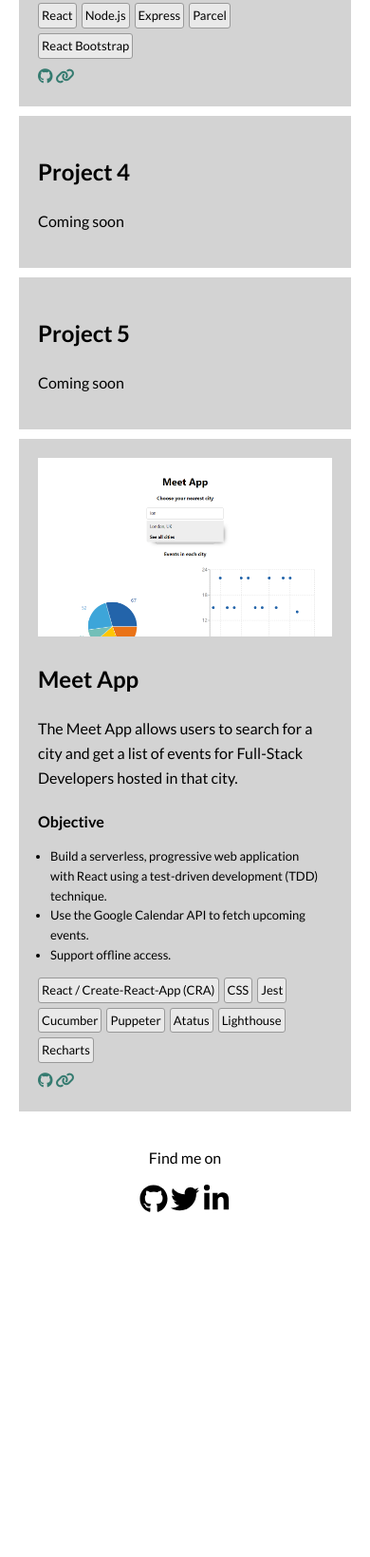
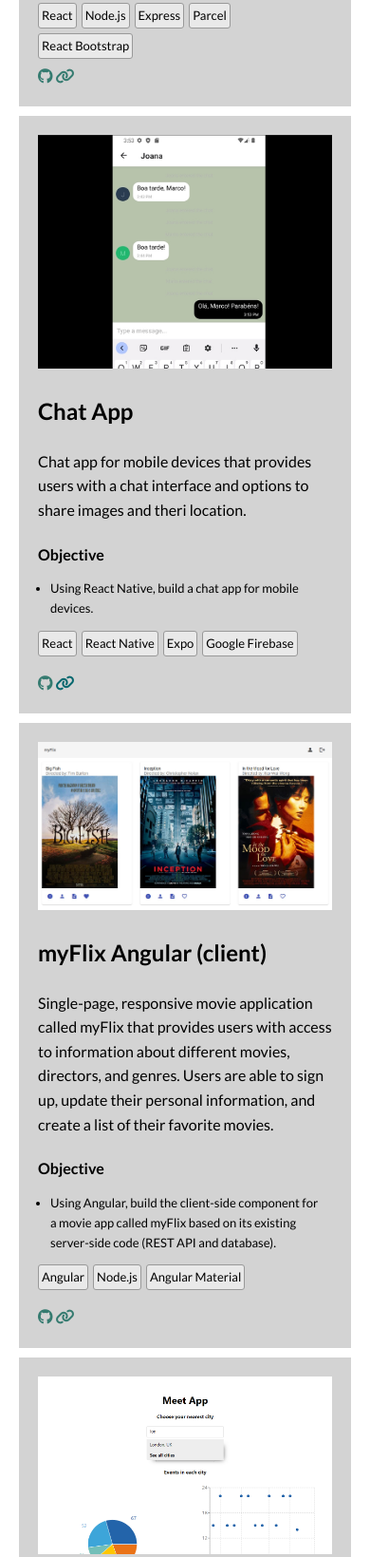
Before and after one commit to joanafm81/portfolio, a website: page work.html in a window 390 px wide. Shown: the part 2171-3810 px from the top of the page at 95% size. Before the commit the page ends 3455 px from the top, so only its background shows below. Drawn offline with nearby package versions, Linux system fonts and the light colour scheme.

Commit message:
Updated projects, social media and contacts

```diff
--- a/css/styles.css
+++ b/css/styles.css
@@ -109,6 +109,7 @@
 .contact {
 	max-width: 280px;
 	margin: 0 auto;
+	text-align: center;
 }
 
 .page-header {
--- a/css/styles.production.css
+++ b/css/styles.production.css
@@ -140,6 +140,7 @@
 .contact {
 	max-width: 280px;
 	margin: 0 auto;
+	text-align: center;
 }
 
 .page-header {
--- a/work.html
+++ b/work.html
@@ -117,13 +117,48 @@
 				</div>
 			</div>
 			<div class="project-list__item">
-				<h2>Project 4</h2>
-				<p>Coming soon</p>
-
+				<img src="img/printscreen-chat.jpg" alt="Chat App printscreen" />
+				<h2>Chat App</h2>
+				<p>Chat app for mobile devices that provides users with a chat interface and options to share images and theri location.</p>
+				<h4>Objective</h4>
+				<ul class="objectives">
+					<li>Using React Native, build a chat app for mobile devices.</li>
+				</ul>
+				<!-- <h4>List of the technologies used</h4> -->
+				<ul class="tech">
+					<li>React</li>
+					<li>React Native</li>
+					<li>Expo</li>
+					<li>Google Firebase</li>
+				</ul>
+				<br />
+				<div class="links">
+					<a href="https://github.com/joanafm81/chat-app/" target="_blank"><i class="fa-brands fa-github"></i></a>
+					<a href="" target="_blank"><i class="fa-solid fa-link"></i></a>
+				</div>
 			</div>
 			<div class="project-list__item">
-				<h2>Project 5</h2>
-				<p>Coming soon</p>
+				<img src="img/printscreen-myflix-angular.jpg" alt="myFlix Angular printscreen" />
+				<h2>myFlix Angular (client)</h2>
+				<p>Single-page, responsive movie application called myFlix that provides users with access to information about
+					different movies, directors, and genres. Users are able to sign up, update their
+					personal information, and create a list of their favorite movies. </p>
+				<h4>Objective</h4>
+				<ul class="objectives">
+					<li>Using Angular, build the client-side component for a movie app called myFlix based on its existing
+						server-side code (REST API and database).</li>
+				</ul>
+				<!-- <h4>List of the technologies used</h4> -->
+				<ul class="tech">
+					<li>Angular</li>
+					<li>Node.js</li>
+					<li>Angular Material</li>
+				</ul>
+				<br />
+				<div class="links">
+					<a href="https://github.com/joanafm81/myFlix-Angular-client/" target="_blank"><i class="fa-brands fa-github"></i></a>
+					<a href="https://joanafm81.github.io/myFlix-Angular-client/" target="_blank"><i class="fa-solid fa-link"></i></a>
+				</div>
 			</div>
 			<div class="project-list__item">
 				<img src="img/printscreen-meet.png" alt="Meet printscreen" />
@@ -159,11 +194,11 @@
 	<footer class="page-footer">
 		<p>Find me on</p>
 		<div class="social-media">
-			<a href="https://github.com/joanafm81" target="_blank"><img src="img/github-logo.svg" alt="Github Logo"></a>
-			<a href="https://twitter.com/" target="_blank"><img src="img/twitter-logo.svg" alt="Twitter Logo"></a>
-			<a href="https://www.linkedin.com/in/joanafmartins/" target="_blank"><img src="img/linkedin-in-logo.svg"
-					alt="Linkedin Logo"></a>
-		</div>
+				<a href="https://github.com/joanafm81" target="_blank"><img src="img/github-logo.svg" alt="Github Logo"></a>
+				<a href="https://twitter.com/JoanaMa68110848" target="_blank"><img src="img/twitter-logo.svg" alt="Twitter Logo"></a>
+				<a href="https://www.linkedin.com/in/joanafmartins/" target="_blank"><img src="img/linkedin-in-logo.svg" alt="Linkedin Logo"></a>
+				<a href="https://medium.com/@joana.fig.martins" target="_blank"><img src="img/medium-logo.svg " alt="Medium Logo" style="height: 30px"></a>
+			</div>
 	</footer>
 	<script src="js/tota11y.min.js"></script>
 </body>
```
Also changed, not shown: about.html (+18 -2 lines), contact.html (+11 -9 lines), index.html (+3 -2 lines), img/medium-logo.svg (added), img/printscreen-chat.jpg (added), img/printscreen-myflix-angular.jpg (added).
